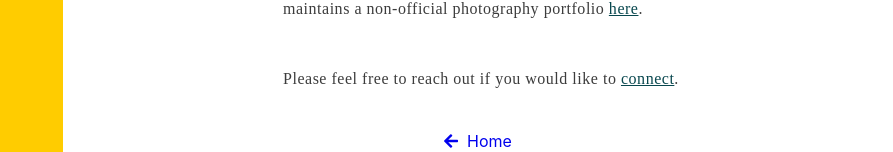
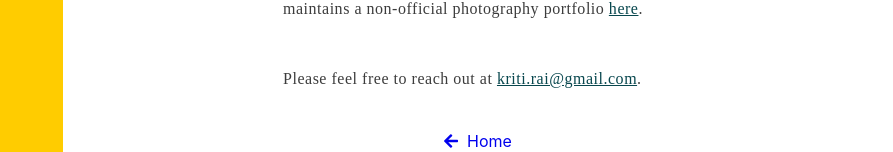
Before and after one commit to kriti-rai/my-react-portfolio, a React (Create React App) app: page /bio in a window 1280 px wide. Shown: the part 1079-1231 px from the top of the page, without its empty margins (387-1280 px from the left). Built offline with nearby package versions, Linux system fonts and the light colour scheme; a web font is replaced by a local one.

Commit message:
Add HeaderName and footer links

```diff
--- a/src/components/bio/Bio.js
+++ b/src/components/bio/Bio.js
@@ -29,7 +29,7 @@ const Bio = () => {
           One of her many passions is taking photographs and she maintains a non-official photography portfolio <a href="https://kritirai.carbonmade.com" target="blank">here</a>.
         </p>
         <p>
-          Please feel free to reach out if you would like to <Link to="/contact">connect</Link>.
+          Please feel free to reach out at <a a href="mailto:kriti.rai@gmail.com">kriti.rai@gmail.com</a>.
         </p>
         </div>
         <div className="footer-link-container">
```
